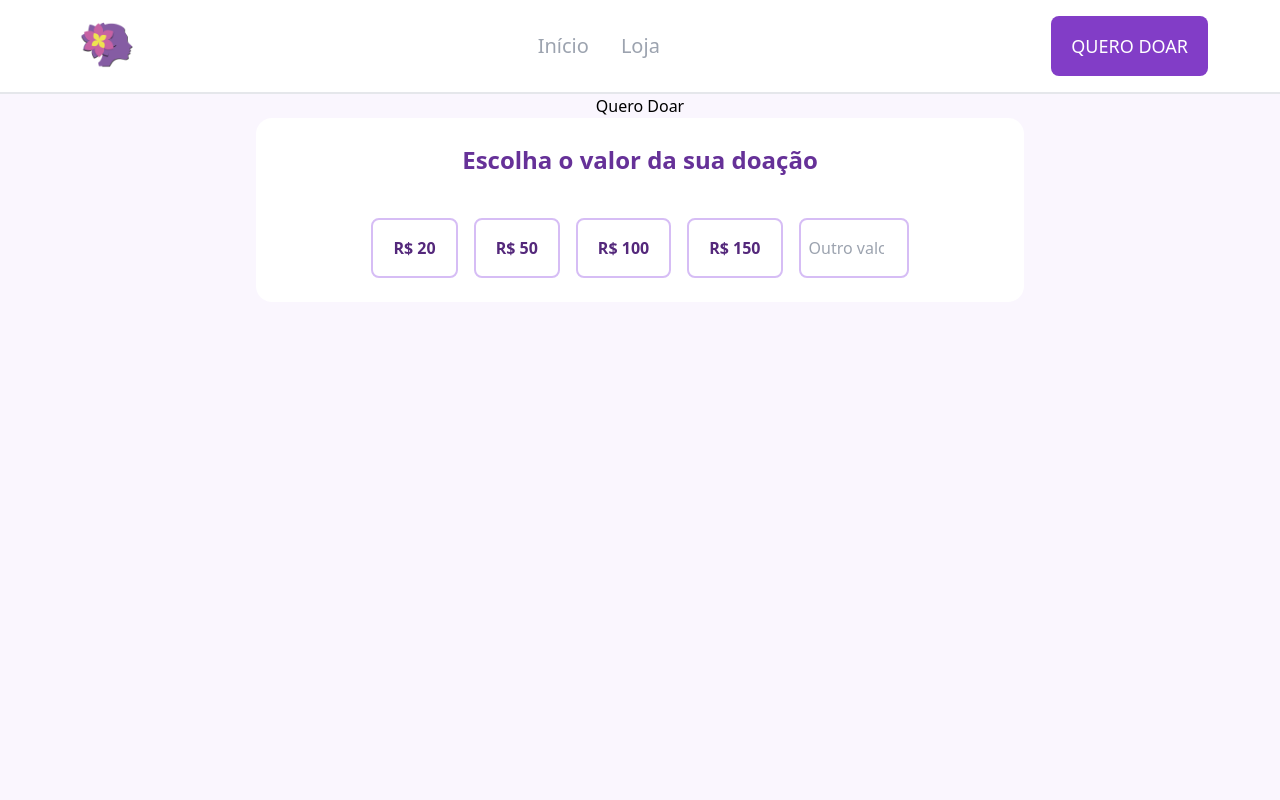
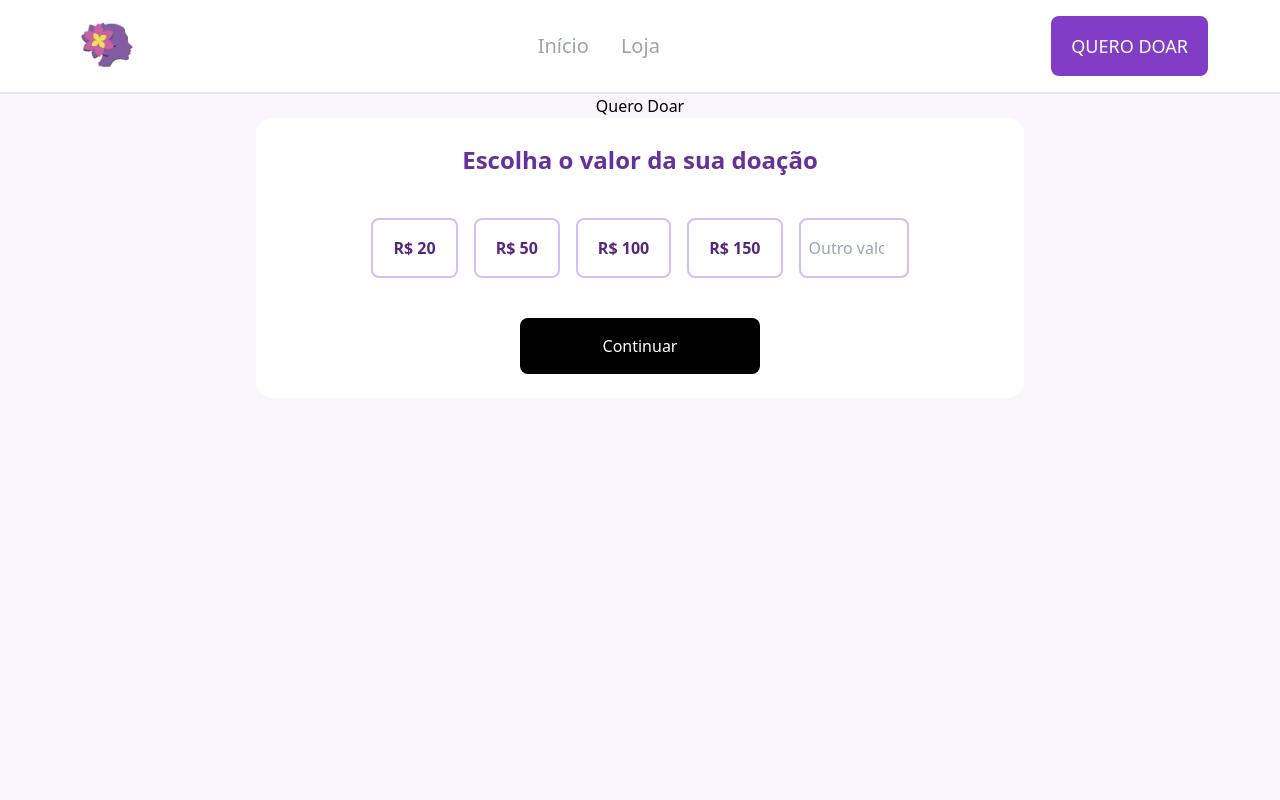
Before and after one commit to Projeto-FrontEnd-Fusion/Aceve-website-development, a Next.js app: page /quero-doar in a window 1280 px wide. Shown: the top 800 px of the page. Built offline with nearby package versions, Linux system fonts and the light colour scheme.

Commit message:
feat: add button continue

```diff
--- a/src/components/DonationOptions.tsx
+++ b/src/components/DonationOptions.tsx
@@ -106,5 +106,12 @@ export const DonationOptions = () => {
           'border-[#A468E4] bg-[#FFF]'}`}
       readOnly={buttonOptions.includes(donationValue as number)}/>
     </span>
+    <button
+    className="bg-[#823DC7] w-[240px] px-[20px] py-[16px] rounded-[8px] text-[#FFF]
+    disabled:bg-black"
+    type='button'
+    disabled={donationValue === null}>
+      Continuar
+    </button>
   </section>)
 }
```
